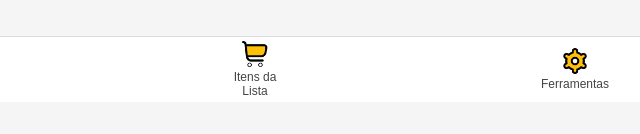
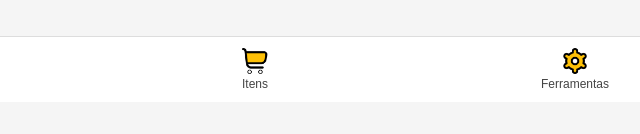
Before and after one commit to soarestech/mercado-jstech, a plain HTML site: page pages/listas.html in a window 1280 px wide. Shown: the part 698-832 px from the top of the page, 545-1185 px from the left. Drawn offline with Linux system fonts and the light colour scheme.

Commit message:
Update listas.html

```diff
--- a/pages/listas.html
+++ b/pages/listas.html
@@ -30,7 +30,7 @@
 
   <button class="home-btn" data-page="itens">
     <img src="../images/shopping-48.png" alt="Itens">
-    <span>Itens da Lista</span>
+    <span>Itens</span>
   </button>
 
   <button class="home-btn" data-page="ferramentas">
```
